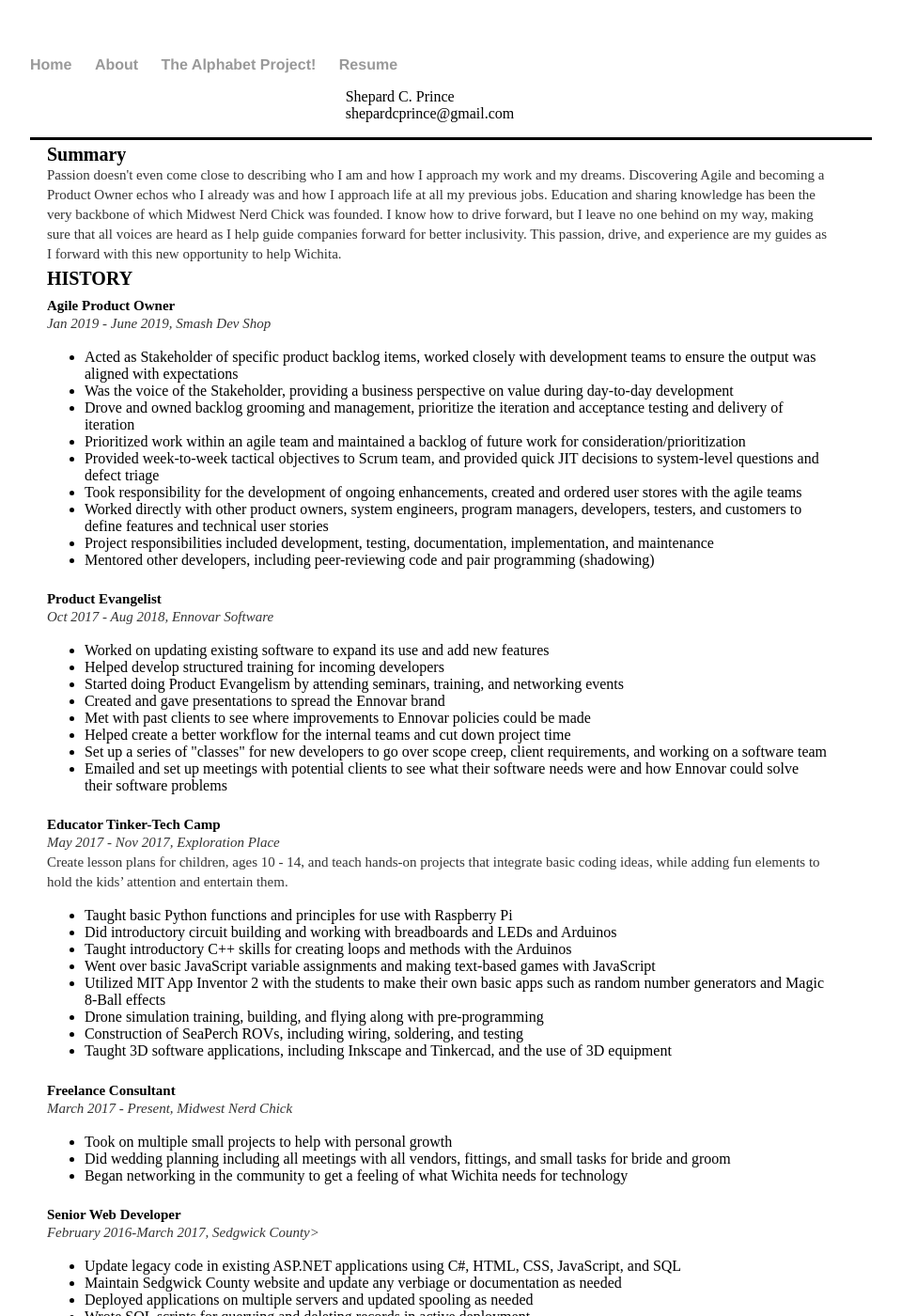
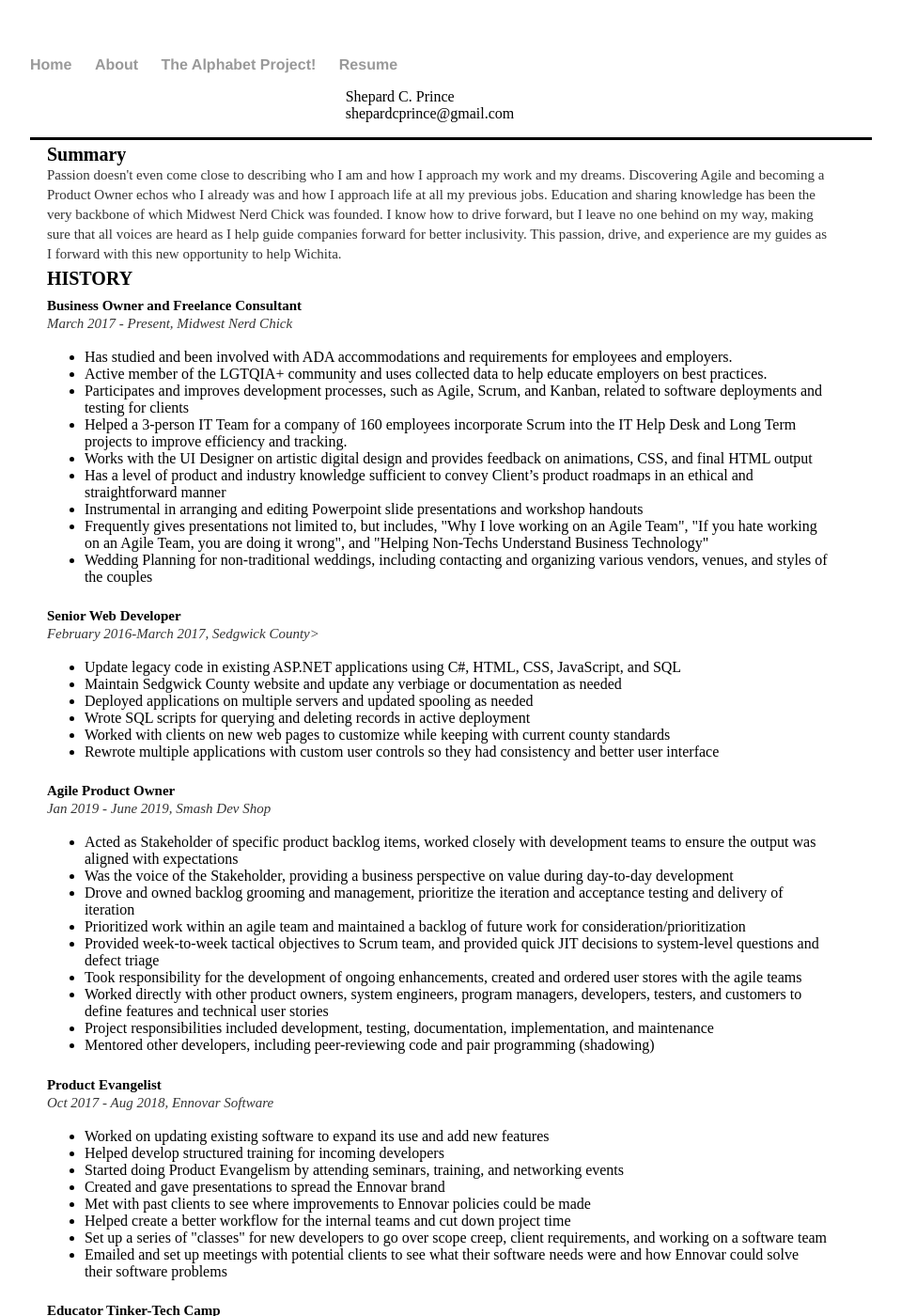
Before and after one commit to shepardcprince/triepe.github.io, a Jekyll site: the page built from resume.html, in a window 1280 px wide and 1400 px high. Shown: the whole window at 94% size, without its empty margins (160-1119 px from the left). Built offline with Jekyll 4.4.1, drawn with Linux system fonts in a browser that asks for light colours; some of the changed text lies outside the part shown.

Commit message:
Updated mwnc

```diff
--- a/resume.html
+++ b/resume.html
@@ -26,6 +26,33 @@ title: Personal Resume
 </p>
 
 <h2>HISTORY</h2>
+		<h3>Business Owner and Freelance Consultant</h3>
+<p class="job-title">March 2017 - Present, Midwest Nerd Chick</p>
+<ul>
+	<li>Has studied and been involved with ADA accommodations and requirements for employees and employers.</li>
+	<li>Active member of the LGTQIA+ community and uses collected data to help educate employers on best practices.</li>
+  <li>Participates and improves development processes, such as Agile, Scrum, and Kanban, related to software deployments and testing for clients</li>
+<li>Helped a 3-person IT Team for a company of 160 employees incorporate Scrum into the IT Help Desk and Long Term projects to improve efficiency and tracking.</li>
+<li>Works with the UI Designer on artistic digital design and provides feedback on animations, CSS, and final HTML output</li>
+<li>Has a level of product and industry knowledge sufficient to convey Client’s product roadmaps in an ethical and straightforward manner</li>
+<li>Instrumental in arranging and editing Powerpoint slide presentations and workshop handouts</li>
+<li>Frequently gives presentations not limited to, but includes, "Why I love working on an Agile Team", "If you hate working on an Agile Team,
+	you are doing it wrong", and "Helping Non-Techs Understand Business Technology"</li>
+	<li>Wedding Planning for non-traditional weddings, including contacting and organizing various vendors, venues, and styles of the couples</li>
+	<Builds simple WordPress Sites for small businesses and non-profits who may not otherwise be able to have a website.</li>
+
+
+</ul>
+<h3>Senior Web Developer</h3>
+<p class="job-title">February 2016-March 2017, Sedgwick County></p>
+<ul>
+<li>Update legacy code in existing ASP.NET applications using C#, HTML, CSS, JavaScript, and SQL</li>
+<li>Maintain Sedgwick County website and update any verbiage or documentation as needed</li>
+<li>Deployed applications on multiple servers and updated spooling as needed</li>
+<li>Wrote SQL scripts for querying and deleting records in active deployment</li>
+<li>Worked with clients on new web pages to customize while keeping with current county standards</li>
+<li>Rewrote multiple applications with custom user controls so they had consistency and better user interface</li>
+</ul>
 <h3>Agile Product Owner</h3>
 <p class="job-title">Jan 2019 - June 2019, Smash Dev Shop</p>
 
@@ -70,23 +97,7 @@ title: Personal Resume
 <li>Taught 3D software applications, including Inkscape and Tinkercad, and the use of 3D equipment</li>
     </ul>
 
-    <h3>Freelance Consultant</h3>
-<p class="job-title">March 2017 - Present, Midwest Nerd Chick</p>
-<ul>
-    <li>Took on multiple small projects to help with personal growth</li>
-    <li>Did wedding planning including all meetings with all vendors, fittings, and small tasks for bride and groom</li>
-    <li>Began networking in the community to get a feeling of what Wichita needs for technology</li>
-</ul>
-<h3>Senior Web Developer</h3>
-<p class="job-title">February 2016-March 2017, Sedgwick County></p>
-<ul>
-<li>Update legacy code in existing ASP.NET applications using C#, HTML, CSS, JavaScript, and SQL</li>
-<li>Maintain Sedgwick County website and update any verbiage or documentation as needed</li>
-<li>Deployed applications on multiple servers and updated spooling as needed</li>
-<li>Wrote SQL scripts for querying and deleting records in active deployment</li>
-<li>Worked with clients on new web pages to customize while keeping with current county standards</li>
-<li>Rewrote multiple applications with custom user controls so they had consistency and better user interface</li>
-</ul>
+
 
 <h3>Billing Specialist</h3>
 <p class="job-title">September 2014-February 2016, Optometric Billing Solutions, Wichita, KS</p>
```
